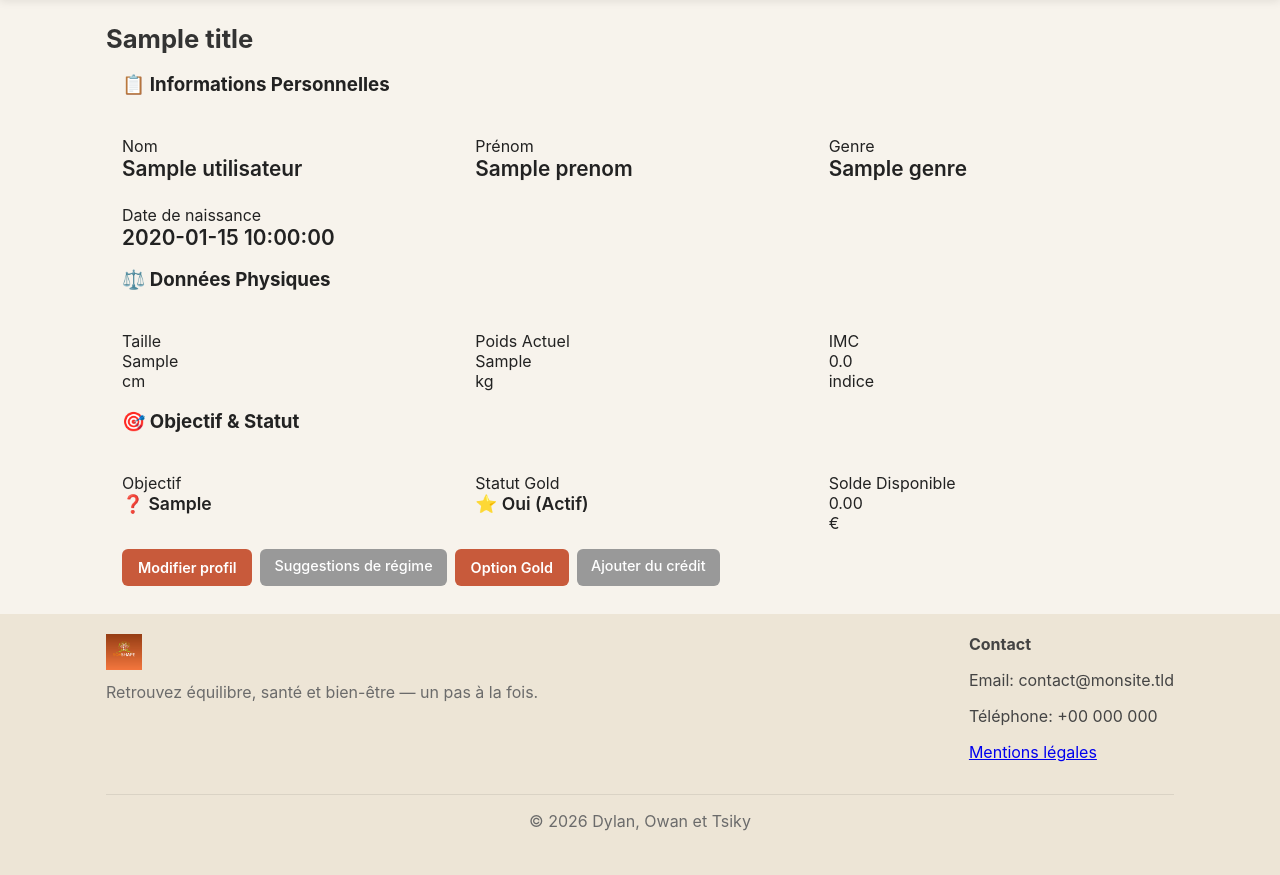
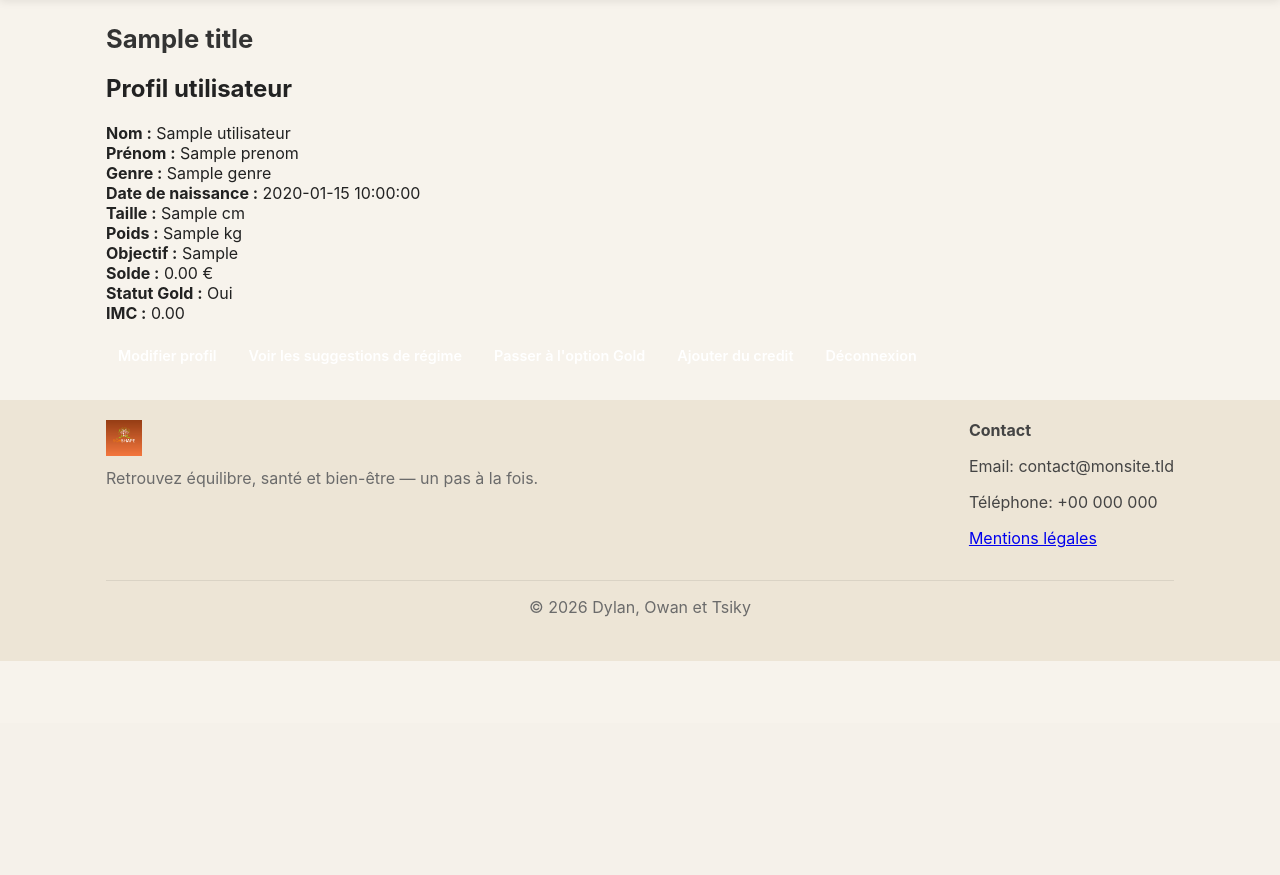
Before and after one commit to Dylann02/regime, a CodeIgniter 4 app: the page made by app/Views/profil.php in a window 1280 px wide. Shown: the part 77-952 px from the top of the page. After the commit the page ends 738 px from the top, so only its background shows below. Run offline with PHP 8.4 and a stand-in for CodeIgniter, Linux system fonts and the light colour scheme; the template is opened without the code that fills it: most values are stand-ins (such as "Sample title", 1, 10 or a date in 2020); some libraries are stand-ins or nearby versions.

Commit message:
rep profil

```diff
--- a/app/Views/profil.php
+++ b/app/Views/profil.php
@@ -2,7 +2,8 @@
 <?= $this->extend('modele') ?>
 <?= $this->section('content') ?>
 
-    <div class="container">
+    <div class="profile-container">
+        <h2>Profil utilisateur</h2>
         <?php if (session()->getFlashdata('success')): ?>
             <div class="message success">
                 <?= session()->getFlashdata('success') ?>
@@ -15,83 +16,28 @@
         <?php endif; ?>
 
         <?php if (!empty($utilisateur)): ?>
-            <div class="chart-container mb-4">
-                <h3 style="border-bottom: 3px solid var(--primary); padding-bottom: 1rem; margin-bottom: 1.5rem;">📋 Informations Personnelles</h3>
-                <div style="display: grid; grid-template-columns: repeat(auto-fit, minmax(300px, 1fr)); gap: 1.5rem;">
-                    <div class="stat-card">
-                        <div class="stat-label">Nom</div>
-                        <div style="font-size: 1.3rem; font-weight: 600; color: var(--text-primary);"><?= esc($utilisateur['nom']) ?></div>
-                    </div>
-                    <div class="stat-card">
-                        <div class="stat-label">Prénom</div>
-                        <div style="font-size: 1.3rem; font-weight: 600; color: var(--text-primary);"><?= esc($utilisateur['prenom']) ?></div>
-                    </div>
-                    <div class="stat-card">
-                        <div class="stat-label">Genre</div>
-                        <div style="font-size: 1.3rem; font-weight: 600; color: var(--text-primary);"><?= ucfirst(esc($utilisateur['genre'])) ?></div>
-                    </div>
-                    <div class="stat-card">
-                        <div class="stat-label">Date de naissance</div>
-                        <div style="font-size: 1.3rem; font-weight: 600; color: var(--text-primary);"><?= esc($utilisateur['date_naissance']) ?></div>
-                    </div>
-                </div>
-            </div>
+            <div class="info"><strong>Nom :</strong> <?= esc($utilisateur['nom']) ?></div>
+            <div class="info"><strong>Prénom :</strong> <?= esc($utilisateur['prenom']) ?></div>
+            <div class="info"><strong>Genre :</strong> <?= esc($utilisateur['genre']) ?></div>
+            <div class="info"><strong>Date de naissance :</strong> <?= esc($utilisateur['date_naissance']) ?></div>
+            <div class="info"><strong>Taille :</strong> <?= esc($utilisateur['taille_cm']) ?> cm</div>
+            <div class="info"><strong>Poids :</strong> <?= esc($utilisateur['poids_actuel']) ?> kg</div>
+            <div class="info"><strong>Objectif :</strong> <?= esc($utilisateur['objectif_actuel'] ?? 'Non défini') ?></div>
+            <div class="info"><strong>Solde :</strong> <?= number_format($utilisateur['solde'] ?? 0, 2) ?> €</div>
+            <div class="info"><strong>Statut Gold :</strong> <?= ($utilisateur['est_gold'] ?? 0) ? 'Oui' : 'Non' ?></div>
 
-            <div class="chart-container mb-4">
-                <h3 style="border-bottom: 3px solid var(--primary); padding-bottom: 1rem; margin-bottom: 1.5rem;">⚖️ Données Physiques</h3>
-                <div style="display: grid; grid-template-columns: repeat(auto-fit, minmax(250px, 1fr)); gap: 1.5rem;">
-                    <div class="stat-card success">
-                        <div class="stat-label">Taille</div>
-                        <div class="stat-value"><?= esc($utilisateur['taille_cm']) ?></div>
-                        <div class="stat-unit">cm</div>
-                    </div>
-                    <div class="stat-card gold">
-                        <div class="stat-label">Poids Actuel</div>
-                        <div class="stat-value"><?= esc($utilisateur['poids_actuel']) ?></div>
-                        <div class="stat-unit">kg</div>
-                    </div>
-                    <?php if (!empty($imc)): ?>
-                    <div class="stat-card info">
-                        <div class="stat-label">IMC</div>
-                        <div class="stat-value"><?= number_format($imc, 1) ?></div>
-                        <div class="stat-unit">indice</div>
-                    </div>
-                    <?php endif; ?>
-                </div>
-            </div>
 
-            <div class="chart-container mb-4">
-                <h3 style="border-bottom: 3px solid var(--primary); padding-bottom: 1rem; margin-bottom: 1.5rem;">🎯 Objectif & Statut</h3>
-                <div style="display: grid; grid-template-columns: repeat(auto-fit, minmax(250px, 1fr)); gap: 1.5rem;">
-                    <div class="stat-card">
-                        <div class="stat-label">Objectif</div>
-                        <div style="font-size: 1.1rem; font-weight: 600; color: var(--primary);">
-                            <?php
-                                $obj = $utilisateur['objectif_actuel'] ?? 'Non défini';
-                                $icons = ['reduire' => '📉', 'augmenter' => '📈', 'imc_ideal' => '✨'];
-                                echo ($icons[$obj] ?? '❓') . ' ' . ucfirst(str_replace('_', ' ', $obj));
-                            ?>
-                        </div>
-                    </div>
-                    <div class="stat-card gold">
-                        <div class="stat-label">Statut Gold</div>
-                        <div style="font-size: 1.1rem; font-weight: 600; color: var(--secondary);">
-                            <?= ($utilisateur['est_gold'] ?? 0) ? '⭐ Oui (Actif)' : '⭕ Non' ?>
-                        </div>
-                    </div>
-                    <div class="stat-card success">
-                        <div class="stat-label">Solde Disponible</div>
-                        <div class="stat-value" style="color: var(--success);"><?= number_format($utilisateur['solde'] ?? 0, 2) ?></div>
-                        <div class="stat-unit">€</div>
-                    </div>
-                </div>
-            </div>
 
-            <div class="actions mb-4">
-                <a href="<?= base_url('profil/modifier') ?>" class="btn btn-primary"> Modifier profil</a>
-                <a href="<?= base_url('suggestions') ?>" class="btn btn-secondary"> Suggestions de régime</a>
-                <a href="<?= base_url('gold') ?>" class="btn btn-primary">Option Gold</a>
-                <a href="<?= base_url('ajoutArgent') ?>" class="btn btn-secondary"> Ajouter du crédit</a>
+            <?php if (!empty($imc)): ?>
+                <div class="info"><strong>IMC :</strong> <?= number_format($imc, 2) ?></div>
+            <?php endif; ?>
+
+            <div class="actions">
+                <a href="<?= base_url('profil/modifier') ?>" class="btn">Modifier profil</a>
+                <a href="<?= base_url('suggestions') ?>" class="btn">Voir les suggestions de régime</a>
+                <a href="<?= base_url('gold') ?>" class="btn">Passer à l'option Gold</a>
+                <a href="<?= base_url('ajoutArgent') ?>" class="btn">Ajouter du credit</a>
+                <a href="<?= base_url('logout') ?>" class="btn logout-btn">Déconnexion</a>
             </div>
         <?php else: ?>
             <div class="message error">
```
